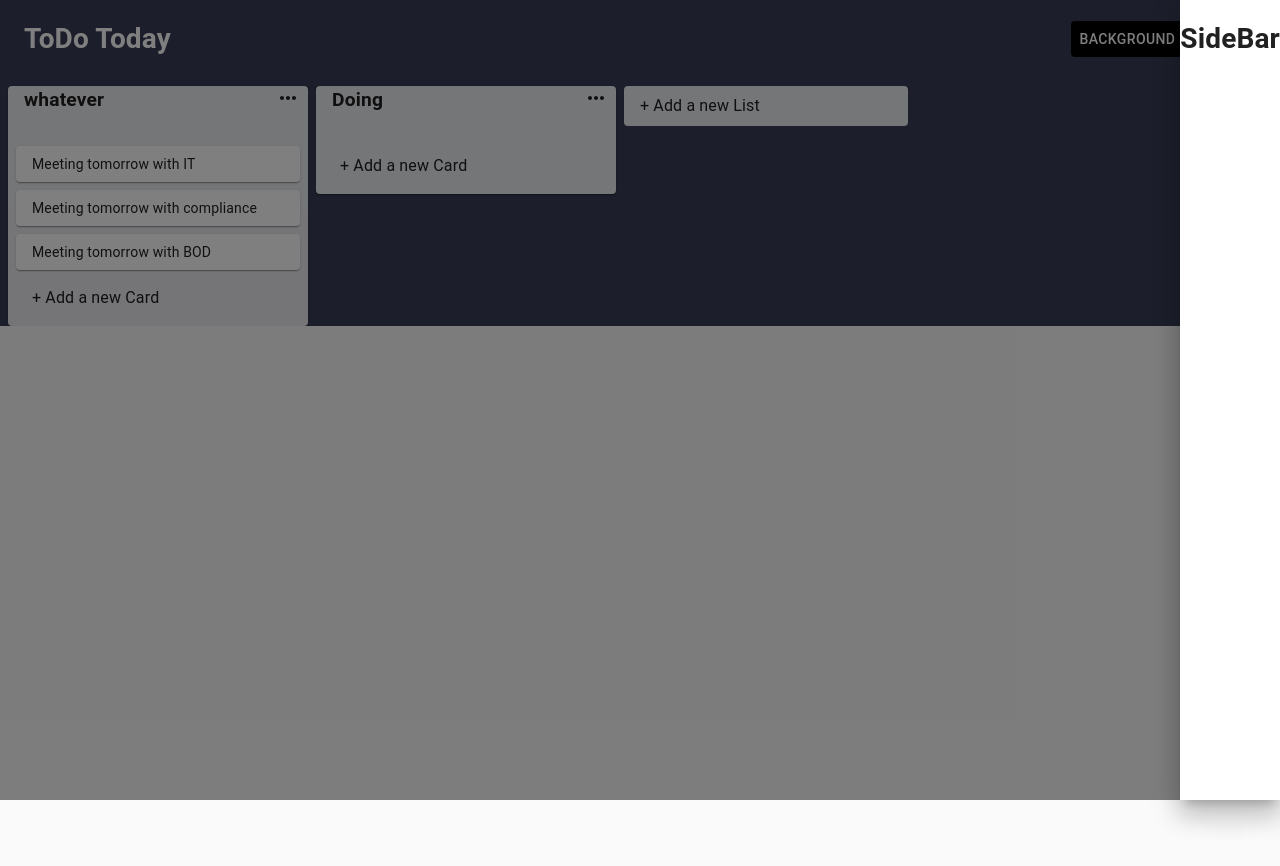
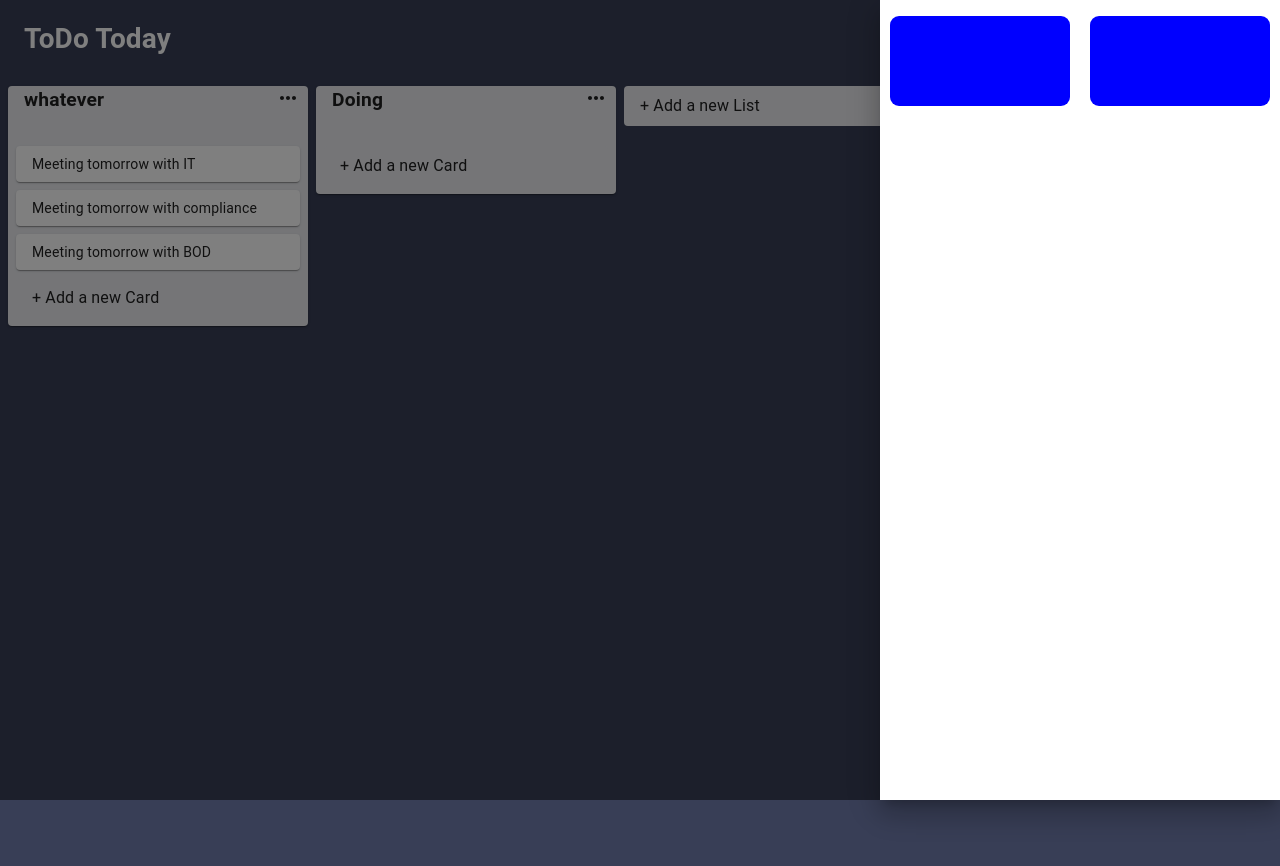
Before and after one commit to AlbertCos/Reto3, a React (Create React App) app: page / in a window 1280 px wide. Both pictures are taken after a click on the button "BACKGROUND SETTINGS". Shown: the top 866 px of the page. Before the commit the page ends 800 px from the top, so only its background shows below. Built offline with nearby package versions, Linux system fonts and the light colour scheme.

Commit message:
Added Option color in side menu with grow effect

```diff
--- a/src/components/Navigation/SideMenu.js
+++ b/src/components/Navigation/SideMenu.js
@@ -1,18 +1,80 @@
-import React from'react';
+import React, { useState } from'react';
 import {makeStyles} from '@material-ui/core/styles';
-import { Drawer } from '@material-ui/core';
+import { Drawer, Grow } from '@material-ui/core';
+import colors from '../utils/colors';
 
 
-const useStyles = makeStyles ((theme)=>({}));
+const useStyles = makeStyles ((theme)=>({
+    drawer:{
+        width: "400px",
+    },
+    menu:{
+        display:"flex",
+        justifyContent:"space-around",
+        marginTop:theme.spacing(2),
+    },
+    box:{
+        width: "45%" ,
+        height: "90px",
+        backgroundColor:"blue",
+        borderRadius:"9px",
+        marginBottom:theme.spacing(2),
+    },
+    optContainer:{
+        display:"flex",
+        flexWrap:"wrap",
+        justifyContent:"space-around",
+        marginTop:theme.spacing(2),
+    },
+}));
 
 
 export default function SideMenu({setOpenSideMenu,openSideMenu}){
   const classes = useStyles();
+  const [optionColor,setOptionColor]=useState(false);
+  const [optionImage,setOptionImage]=useState(false);
+
+
+
   return (
   <div>
-    <Drawer open={openSideMenu} anchor="right" onClose={()=>setOpenSideMenu(false)} >
+    <Drawer open={openSideMenu}
+            anchor="right"
+            onClose={()=>setOpenSideMenu(false)}
+            >
         <div className={classes.drawer}>
-            <h1>SideBar</h1>
+            <div className={classes.menu}>
+                <div
+                    className={classes.box}
+                    style={{
+                    backgroundSize:"cover",
+                    // backgroundImage:"url",
+                    backgroundRepeat:"no-repeat",
+                    }}
+                ></div>
+                <div
+                    className={classes.box}
+                    style={{
+                    backgroundSize:"cover",
+                    // backgroundImage:"url",
+                    backgroundRepeat:"no-repeat",
+                    }}
+                    onClick={()=>setOptionColor(true)}
+                ></div>
+            </div>
+            <Grow in={optionColor}>
+                <div className={classes.optContainer}>
+                    {colors.map((color,index)=>{
+                        return(
+                            <div
+                             key={index} className={classes.box}
+                             style={{
+                             backgroundColor:color,
+                        }}></div>
+                    );
+                })}
+                </div>
+            </Grow>
         </div>
     </Drawer>
   </div>
--- /dev/null
+++ b/src/components/utils/colors.js
@@ -0,0 +1,14 @@
+const colors =[
+    '#F6EA41',
+    '#F048C6',
+    '#9600FF',
+    '#AEBAF8',
+    '#EEBD89',
+    '#D13ABD',
+    '#0CCDA3',
+    '#CF1CD3',
+    '#F9957F',
+    '#9618F7',
+
+];
+export default colors;
--- a/src/components/wrapper.js
+++ b/src/components/wrapper.js
@@ -11,7 +11,7 @@ import { DragDropContext, Droppable} from 'react-beautiful-dnd';
 const useStyle = makeStyles((theme)=>({
   root:{
     display:"flex",
-    minheight:"100vh",
+    minHeight:"100vh",
     width:"100%",
     overflowY:"auto",
   }
```
